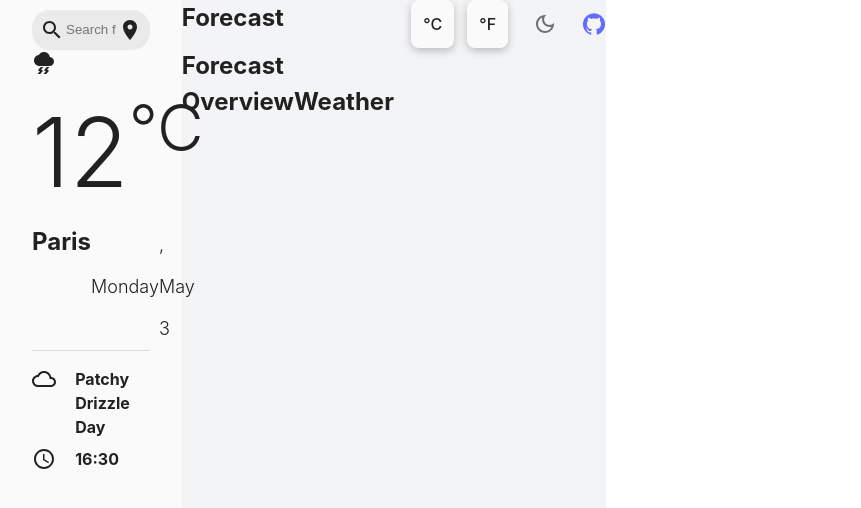
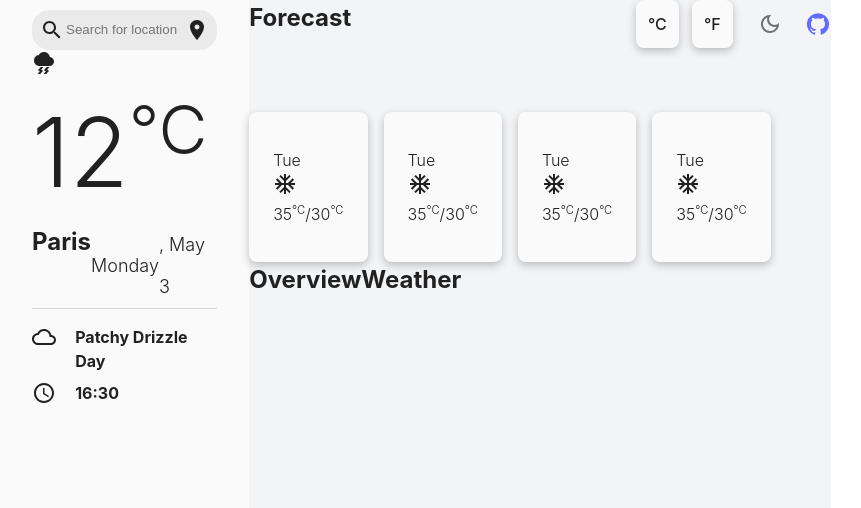
Before and after one commit to anhtuspham/forecast, a React (Vite) app: page / in a window 1280 px wide. Shown: the top 508 px of the page, without its empty margins (0-861 px from the left). Built offline with nearby package versions, Linux system fonts and the light colour scheme.

Commit message:
feat: :lipstick: update style

```diff
--- a/src/components/ClimateData/ClimateData.tsx
+++ b/src/components/ClimateData/ClimateData.tsx
@@ -1,22 +1,17 @@
 type ClimateDataProps = {
   firstPart: string;
   secondPart: string;
-  firstPartStyle?: React.CSSProperties;
-  secondPartStyle?: React.CSSProperties;
-  className: string
-};
+} & React.HTMLAttributes<HTMLElement>;
 
 export default function ClimateData({
   firstPart,
   secondPart,
-  firstPartStyle,
-  secondPartStyle,
-  className
+  ...props
 }: ClimateDataProps) {
   return (
-    <div className={className}>
-      <div style={firstPartStyle}>{firstPart}</div>
-      <div style={secondPartStyle}>{secondPart}</div>
+    <div style={{ display: "flex", ...props.style }} {...props}>
+      <div style={{ fontSize: "1em" }}>{firstPart}</div>
+      <div style={{ fontSize: "0.7em" }}>{secondPart}</div>
     </div>
   );
 }
--- a/src/components/CurrentWeather/CurrentWeather.tsx
+++ b/src/components/CurrentWeather/CurrentWeather.tsx
@@ -19,11 +19,9 @@ export default function CurrentWeather() {
       <Search />
       <ThunderstormIcon />
       <ClimateData
-        className={styles.degree}
+        style={{display: 'flex', fontSize: '6rem'}}
         firstPart="12"
         secondPart="&#176;C"
-        firstPartStyle={{ fontSize: "6rem" }}
-        secondPartStyle={{ fontSize: "4rem" }}
       />
 
       <div className={styles.locationTimestamp}>
--- /dev/null
+++ b/src/components/Forecast/Forecast.module.css
@@ -0,0 +1,4 @@
+.forecastList {
+    display: flex;
+    gap: 1rem
+}
--- a/src/components/Forecast/Forecast.tsx
+++ b/src/components/Forecast/Forecast.tsx
@@ -1,3 +1,40 @@
+import AcUnitIcon from "@mui/icons-material/AcUnit";
+
+import WeatherCard from "../WeatherCard/WeatherCard";
+
+import styles from "./Forecast.module.css";
+
 export default function Forecast() {
-  return <h2>Forecast</h2>;
+  return (
+    <div className={styles.forecastList}>
+      <WeatherCard
+        dayTime="Tue"
+        icon={AcUnitIcon}
+        maxTemp="35"
+        minTemp="30"
+        tempSymbol="&#176;C"
+      />
+      <WeatherCard
+        dayTime="Tue"
+        icon={AcUnitIcon}
+        maxTemp="35"
+        minTemp="30"
+        tempSymbol="&#176;C"
+      />
+      <WeatherCard
+        dayTime="Tue"
+        icon={AcUnitIcon}
+        maxTemp="35"
+        minTemp="30"
+        tempSymbol="&#176;C"
+      />
+      <WeatherCard
+        dayTime="Tue"
+        icon={AcUnitIcon}
+        maxTemp="35"
+        minTemp="30"
+        tempSymbol="&#176;C"
+      />
+    </div>
+  );
 }
--- a/src/components/WeatherCard/WeatherCard.module.css
+++ b/src/components/WeatherCard/WeatherCard.module.css
@@ -1,8 +1,13 @@
 .card {
   display: flex;
   flex-direction: column;
+  box-shadow: rgba(0, 0, 0, 0.24) 0px 3px 8px;
+  padding: 2.25rem 1.5rem;
+  border-radius: 0.5rem;
+  margin-top: 4rem;
+  transition: transform ease .2s;
 }
 
-.card:hover{
-    transform: translateY(15)
+.card:hover {
+  transform: translateY(1rem);
 }
--- a/src/components/WeatherCard/WeatherCard.tsx
+++ b/src/components/WeatherCard/WeatherCard.tsx
@@ -1,12 +1,15 @@
 import { SvgIconComponent } from "@mui/icons-material";
 
 import styles from "./WeatherCard.module.css";
+import ClimateData from "../ClimateData/ClimateData";
+import { useTheme } from "@mui/material";
 
 type WeatherCardProps = {
   dayTime: string;
   icon: SvgIconComponent;
   maxTemp: string;
   minTemp: string;
+  tempSymbol: string;
 };
 
 export default function WeatherCard({
@@ -14,15 +17,30 @@ export default function WeatherCard({
   icon: Icon,
   maxTemp,
   minTemp,
+  tempSymbol,
 }: WeatherCardProps) {
+  const theme = useTheme();
   return (
-    <div className={styles.card}>
+    <div
+      className={styles.card}
+      style={{ backgroundColor: theme.palette.background.paper }}
+    >
       <p>{dayTime}</p>
       <div>
         <Icon />
       </div>
-      <div>
-        <span>{maxTemp}</span>/<span>{minTemp}</span>
+      <div style={{ display: "flex" }}>
+        <ClimateData
+          style={{ display: "flex" }}
+          firstPart={maxTemp}
+          secondPart={tempSymbol}
+        />{" "}
+        /
+        <ClimateData
+          style={{ display: "flex" }}
+          firstPart={minTemp}
+          secondPart={tempSymbol}
+        />
       </div>
     </div>
   );
```
